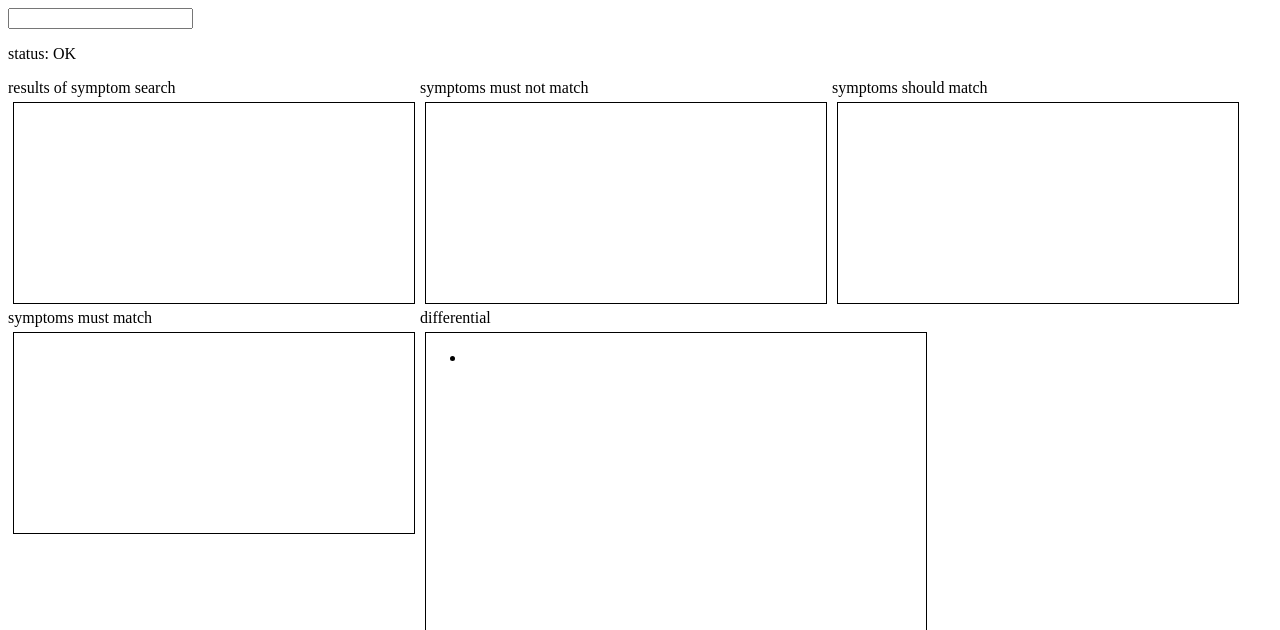
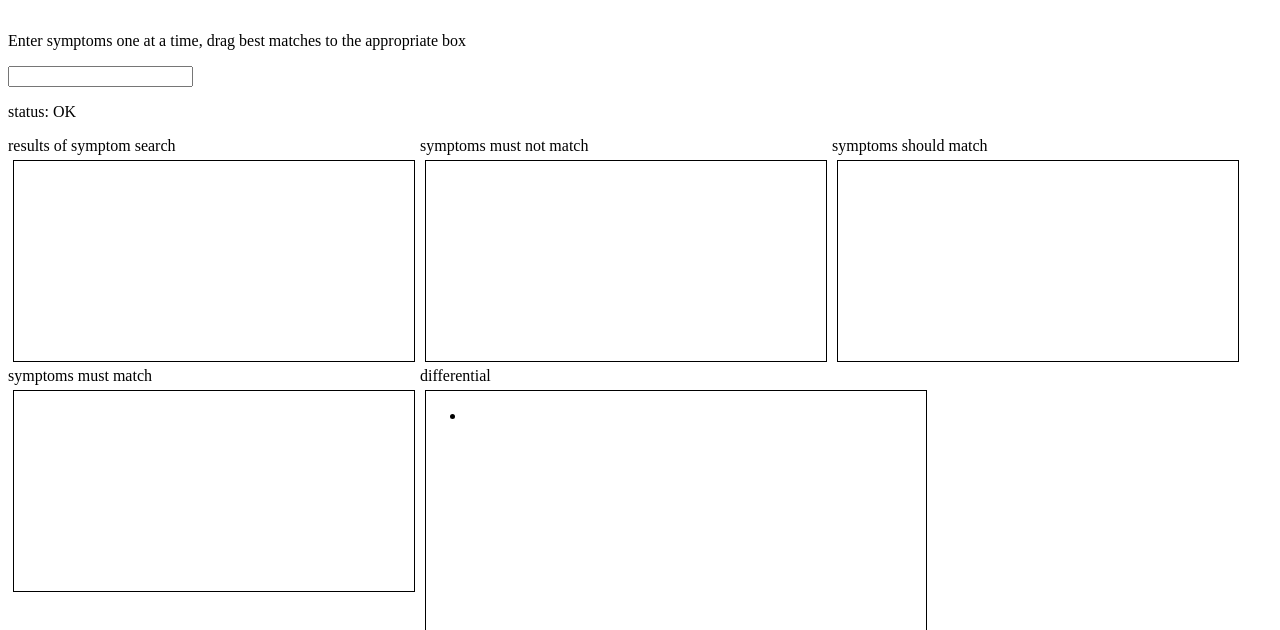
Before and after one commit to aliber4079/zebrafoo, a Next.js app: page / in a window 1280 px wide. Shown: the top 630 px of the page. Built offline with nearby package versions, Linux system fonts and the light colour scheme.

Commit message:
typeasyougo for symptoms search

```diff
--- a/components/querybox.jsx
+++ b/components/querybox.jsx
@@ -28,7 +28,11 @@ export default function QueryBox({beginSearch, queryStatus}) {
 	}
 	return (
 		<>
+		<label >
+		<p style={{marginTop: "2em"}} />
+		Enter symptoms one at a time, drag best matches to the appropriate box <p/>
 		<input id="queryinput" type="text" onKeyPress={timerstuff} />
+		</label>
 		<p>status: {queryStatus}</p>
 		</>
 	)
--- a/pages/index.jsx
+++ b/pages/index.jsx
@@ -15,16 +15,19 @@ export default function HomePage() {
 	    		headers: {"Content-Type": "application/json"},
 	    		method: "POST",
 	    		body: JSON.stringify({
-				"cmd":"_search",
+				"cmd":"symptoms/_search",
 				"q": {
-					"query": {
-						"combined_fields": {
-							"query":searchText,
-							"fields":["lbl","synonyms"],
-							"operator":"and"
-						}
+				 "query": {
+					"multi_match": {
+					"query": searchText,
+					"type": "bool_prefix",
+					"fields": [
+						"lbl",
+						"synonyms"
+				      	 ]
 					}
 				}
+			  }
 	    		})
       		 })
       		 .then((res) => res.json())
```
